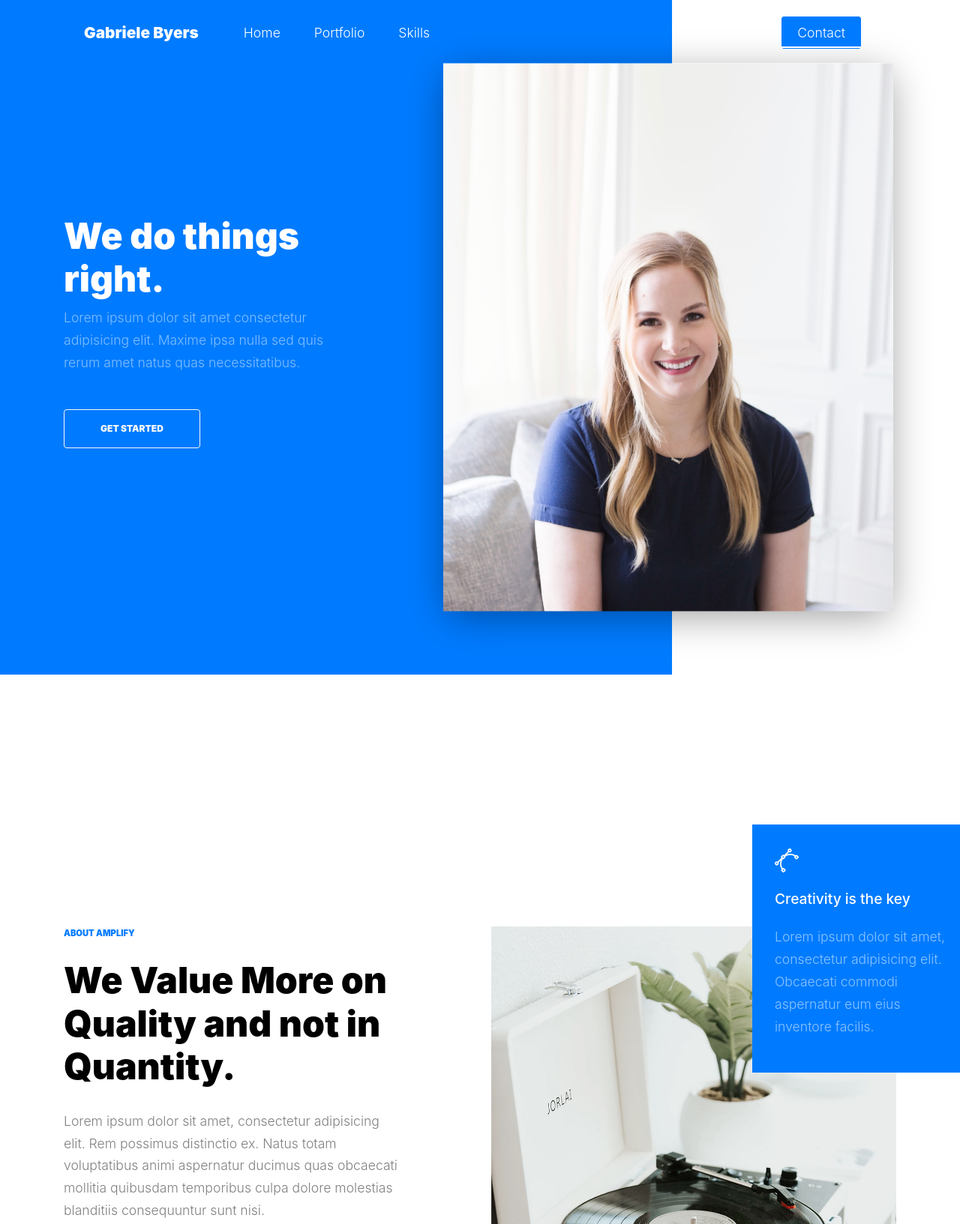
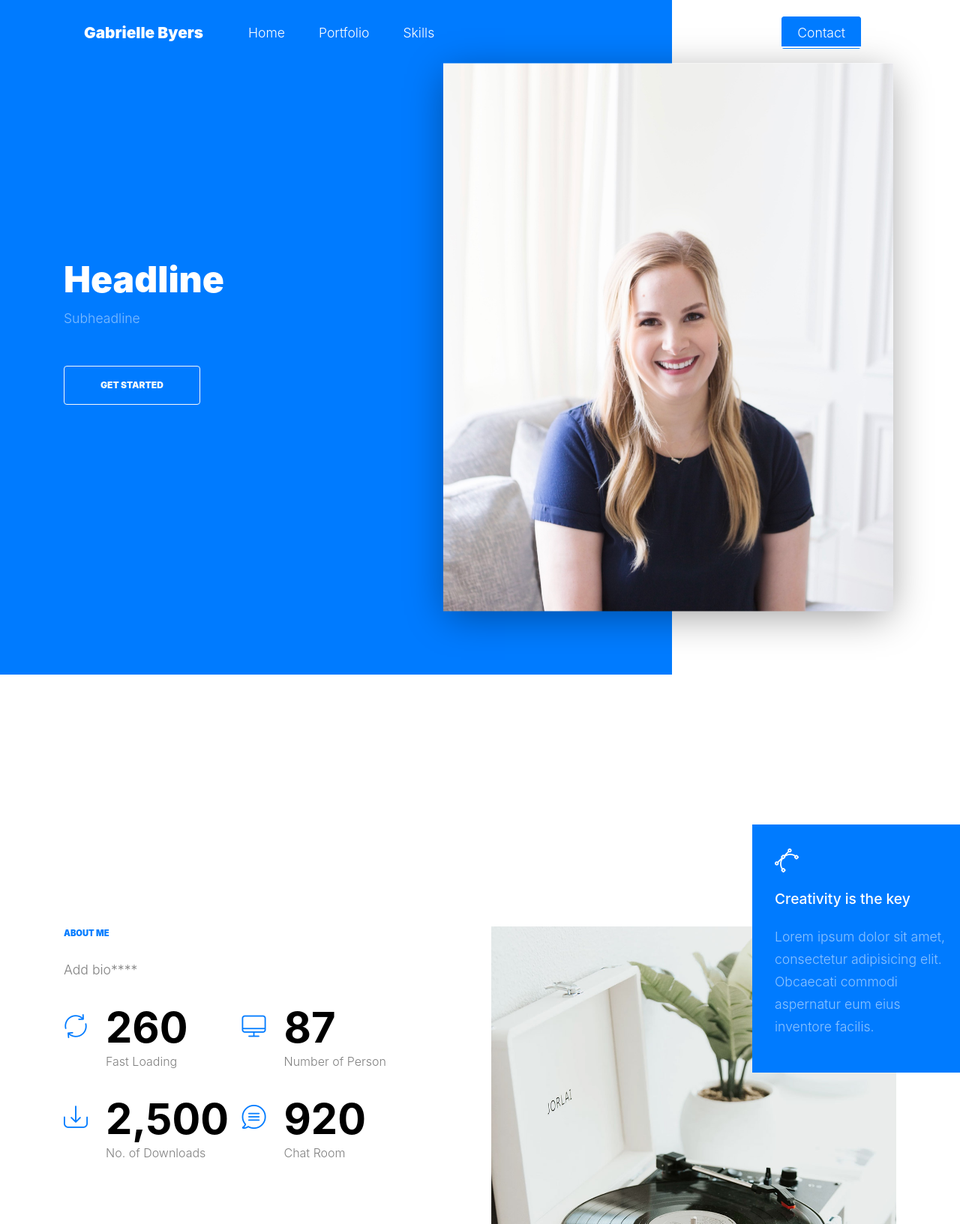
Before and after one commit to gabriellebyers/New-Portfolio, a plain HTML site: page index.html in a window 1280 px wide. Shown: the top 1633 px of the page at 75% size. Drawn offline with Linux system fonts and the light colour scheme; files whose address does not match are found by name; a web font is replaced by a local one.

Commit message:
updated template

```diff
--- a/index.html
+++ b/index.html
@@ -44,7 +44,7 @@
 
       <div class="container-fluid">
         <div class="d-flex align-items-center">
-          <div class="site-logo"><a href="index.html">Gabriele Byers</a></div>
+          <div class="site-logo"><a href="index.html">Gabrielle Byers</a></div>
           <div>
             <nav class="site-navigation position-relative text-right" role="navigation">
               <ul class="site-menu main-menu js-clone-nav mr-auto d-none d-lg-block">
@@ -72,8 +72,8 @@
       <div class="container">
         <div class="row align-items-center">
           <div class="col-lg-4 mr-auto" data-aos="fade-up">
-            <h1>We do things right.</h1>
-            <p class="mb-5">Lorem ipsum dolor sit amet consectetur adipisicing elit. Maxime ipsa nulla sed quis rerum amet natus quas necessitatibus.</p>
+            <h1>Headline</h1>
+            <p class="mb-5">Subheadline</p>
             <p><a href="#" class="btn btn-outline-light py-3 px-5">Get Started</a></p>
 
           </div>
@@ -95,9 +95,9 @@
           <div class="col-lg-5 mr-auto mb-5">
 
             <div class="mb-5">
-              <span class="section-sub-title d-block">About Amplify</span>
-              <h2 class="section-title">We Value More on Quality and not in Quantity.</h2>
-              <p>Lorem ipsum dolor sit amet, consectetur adipisicing elit. Rem possimus distinctio ex. Natus totam voluptatibus animi aspernatur ducimus quas obcaecati mollitia quibusdam temporibus culpa dolore molestias blanditiis consequuntur sunt nisi.</p>
+              <span class="section-sub-title d-block">About Me</span>
+              <!-- <h2 class="section-title"></h2> -->
+              <p>Add bio****</p>
             </div>
 
             <div class="row">
@@ -162,7 +162,7 @@
         <div class="row">
           <div class="col-lg-6 mb-5">
             <span class="section-sub-title d-block">Excellent Work</span>
-            <h2 class="section-title">Our Works</h2>
+            <h2 class="section-title">Portfolio</h2>
             <p>Lorem ipsum dolor sit amet, consectetur adipisicing elit. Rem possimus distinctio ex. Natus totam voluptatibus animi aspernatur ducimus quas obcaecati mollitia quibusdam temporibus culpa dolore molestias blanditiis consequuntur sunt nisi.</p>
           </div>
         </div>
@@ -271,8 +271,8 @@
       <div class="container">
         <div class="row">
           <div class="col-lg-6 mb-5">
-            <span class="section-sub-title d-block">Services</span>
-            <h2 class="section-title">Services</h2>
+            <span class="section-sub-title d-block">Skills</span>
+            <h2 class="section-title">Skills</h2>
             <p>Lorem ipsum dolor sit amet, consectetur adipisicing elit. Rem possimus distinctio ex. Natus totam voluptatibus animi aspernatur ducimus quas obcaecati mollitia quibusdam temporibus culpa dolore molestias blanditiis consequuntur sunt nisi.</p>
           </div>
         </div>
```
